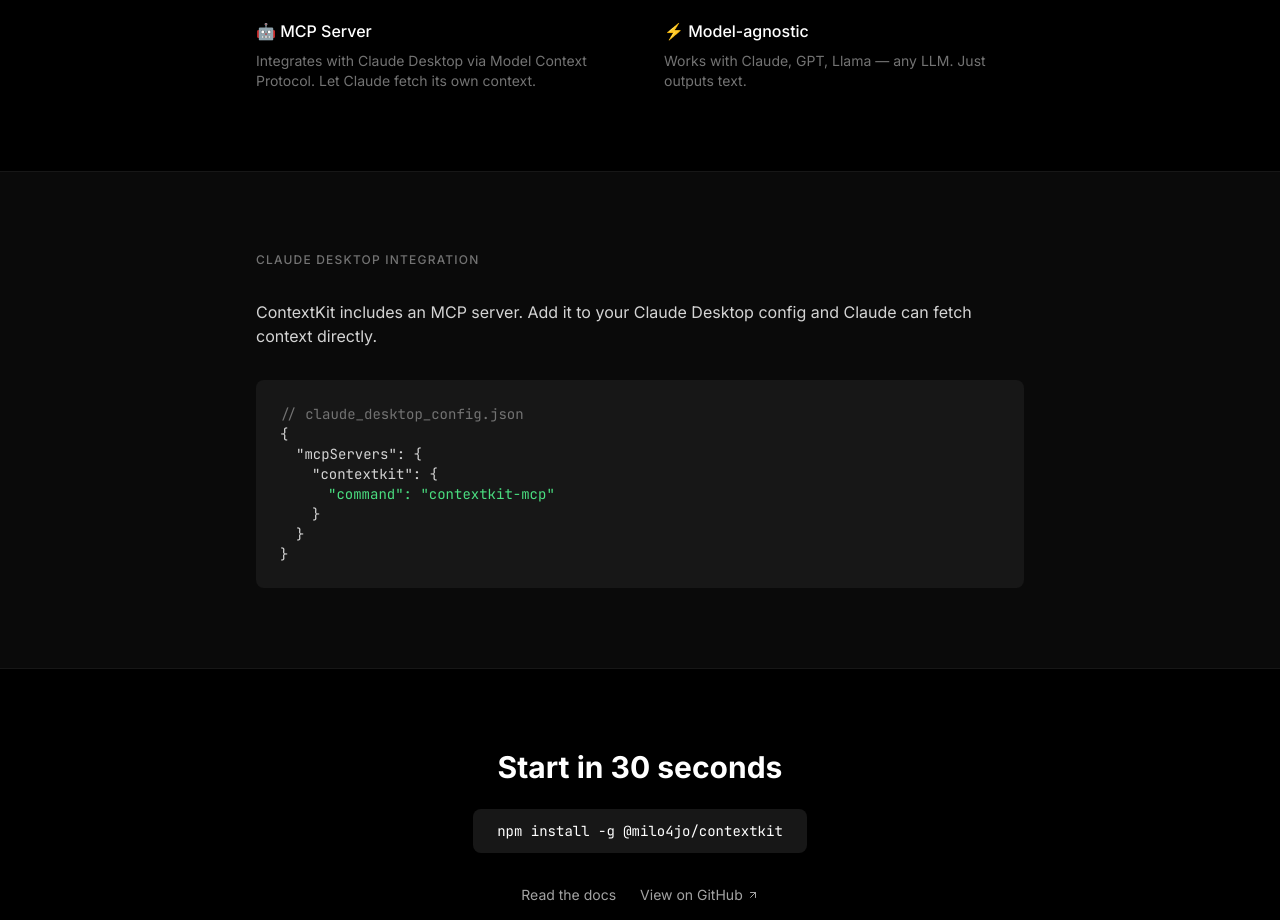
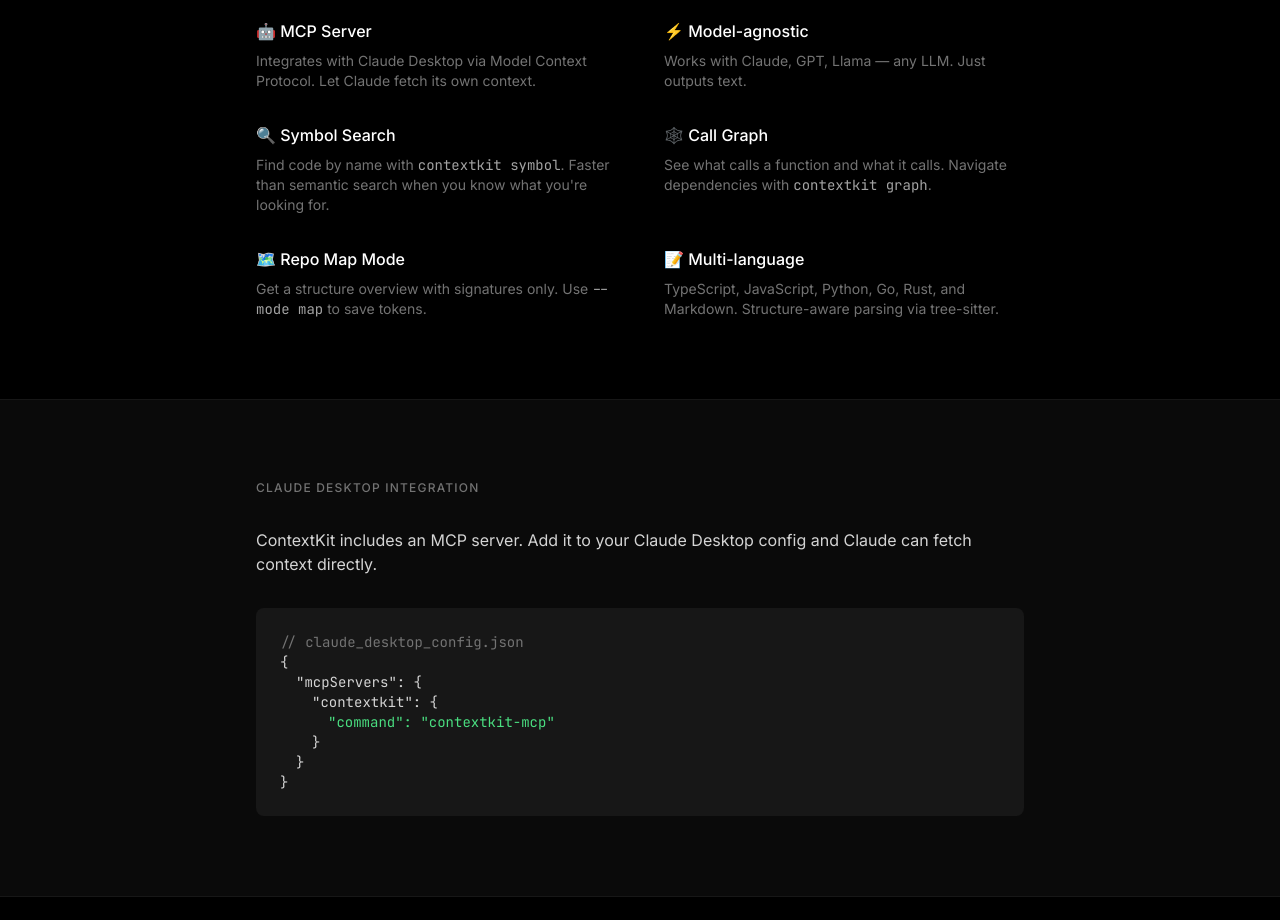
Before and after one commit to milo4jo/pixtools, a Next.js app in the folder apps/contextkit-site/: page / in a window 1280 px wide. Shown: the part 2280-3200 px from the top of the page. Built offline with nearby package versions, Linux system fonts and the light colour scheme.

Commit message:
feat(contextkit-site): add new features to homepage
- Symbol search feature
- Call graph feature
- Repo map mode feature
- Multi-language support highlight

```diff
--- a/apps/contextkit-site/src/app/page.tsx
+++ b/apps/contextkit-site/src/app/page.tsx
@@ -183,6 +183,34 @@
                 Works with Claude, GPT, Llama — any LLM. Just outputs text.
               </p>
             </div>
+            <div>
+              <h3 className="font-medium mb-2">🔍 Symbol Search</h3>
+              <p className="text-sm text-neutral-500">
+                Find code by name with <code className="text-neutral-400">contextkit symbol</code>.
+                Faster than semantic search when you know what you&apos;re looking for.
+              </p>
+            </div>
+            <div>
+              <h3 className="font-medium mb-2">🕸️ Call Graph</h3>
+              <p className="text-sm text-neutral-500">
+                See what calls a function and what it calls.
+                Navigate dependencies with <code className="text-neutral-400">contextkit graph</code>.
+              </p>
+            </div>
+            <div>
+              <h3 className="font-medium mb-2">🗺️ Repo Map Mode</h3>
+              <p className="text-sm text-neutral-500">
+                Get a structure overview with signatures only.
+                Use <code className="text-neutral-400">--mode map</code> to save tokens.
+              </p>
+            </div>
+            <div>
+              <h3 className="font-medium mb-2">📝 Multi-language</h3>
+              <p className="text-sm text-neutral-500">
+                TypeScript, JavaScript, Python, Go, Rust, and Markdown.
+                Structure-aware parsing via tree-sitter.
+              </p>
+            </div>
           </div>
         </div>
       </section>
```
Also changed, not shown: 1 other file (tests, documents, lock files or other folders).
